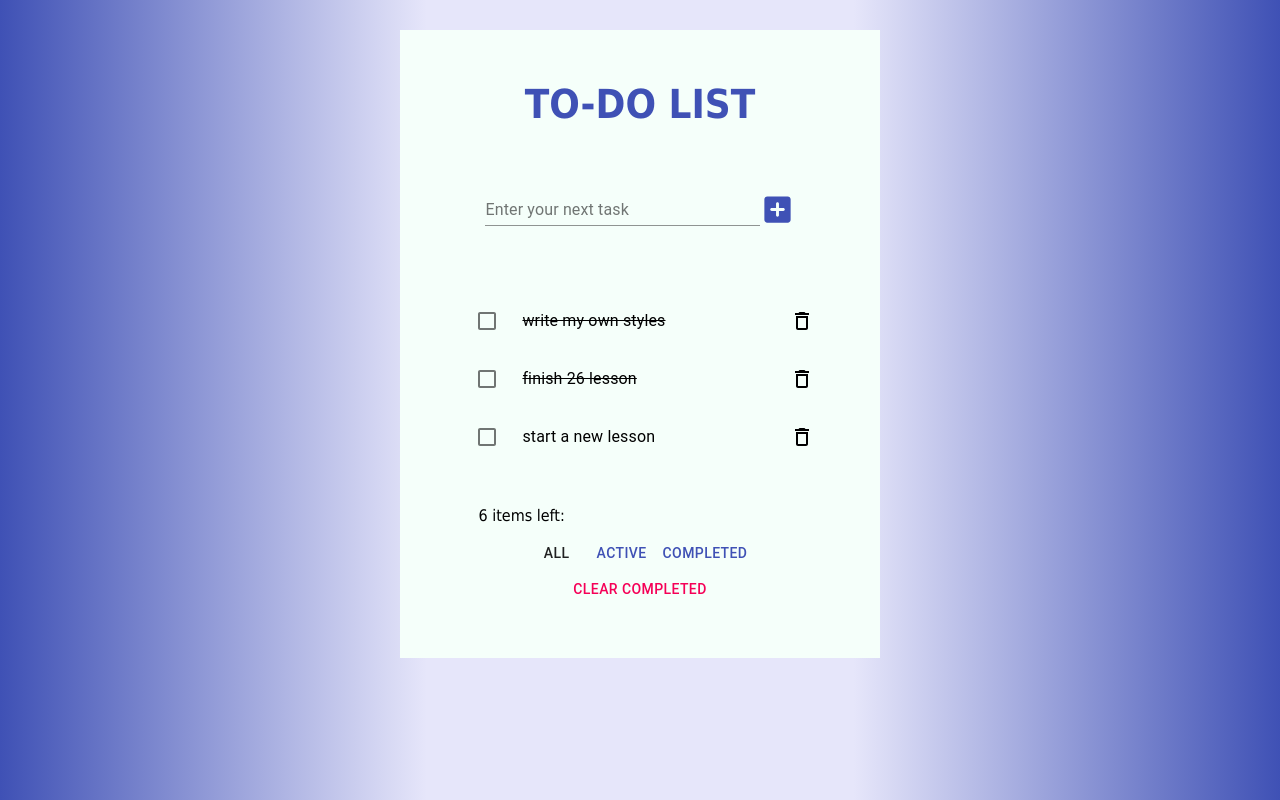
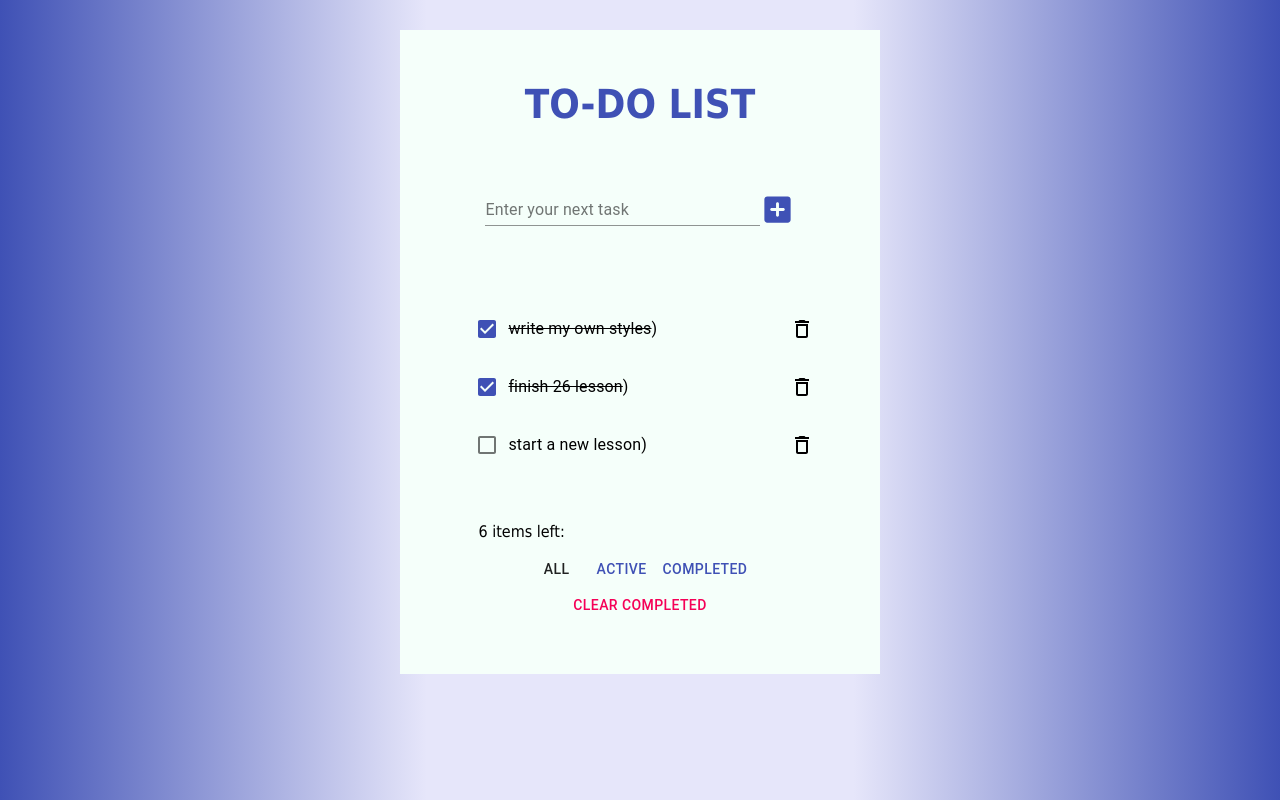
Before and after one commit to WebHeroSchool/Liuba_react, a React (Create React App) app: page / in a window 1280 px wide. Built offline with nearby package versions, Linux system fonts and the light colour scheme.

Commit message:
did the corrections

```diff
--- a/src/components/App/App.js
+++ b/src/components/App/App.js
@@ -29,7 +29,7 @@ class App extends React.Component{
 
   onClickDone = id => {
     const newItemList = this.state.items.map(item=>{
-      const newItem = {...item};
+      const newItem = { ...item };
 
       if (item.id === id){
         newItem.isDone = !item.isDone;
--- a/src/components/Item/Item.js
+++ b/src/components/Item/Item.js
@@ -1,15 +1,32 @@
 import React from 'react';
 import classnames from 'classnames';
+import Checkbox from '@material-ui/core/Checkbox';
+import DeleteOutlineIcon from '@material-ui/icons/DeleteOutline';
+import ListItemText from '@material-ui/core/ListItemText';
+import ListItem from '@material-ui/core/ListItem';
 
 import styles from './Item.module.css';
 
-const Item = ({ value, isDone, onClickDone, id }) => (<span className={
+const Item = ({ item, classes, value, isDone, onClickDone, id }) =>(
+  <div>
+
+      <ListItem>
+          <Checkbox color="primary"
+          checked={isDone}
+          inputProps={{'aria-label': 'uncontrolled-checkbox'}}
+          onClick = {() => onClickDone(id)}/>
+        <ListItemText>
+             <span className={
              classnames({
                [styles.item]: true,
                [styles.done]: isDone
              })
            }>
                {value}
-</span>);
+           </span>)
+       </ListItemText>
+       <DeleteOutlineIcon />
+      </ListItem>
+</div>);
 
 export default Item;
--- a/src/components/ItemList/ItemList.js
+++ b/src/components/ItemList/ItemList.js
@@ -1,30 +1,17 @@
 import React from 'react';
+import List from '@material-ui/core/List';
 import Item from '../Item/Item'
- import Checkbox from '@material-ui/core/Checkbox';
- import DeleteOutlineIcon from '@material-ui/icons/DeleteOutline';
- import ListItemText from '@material-ui/core/ListItemText';
- import ListItem from '@material-ui/core/ListItem';
- import ListItemIcon from '@material-ui/core/ListItemIcon';
 
- const ItemList = ({ items, isDone, onClickDone, id }) =>(<div>
 
-     {items.map(item => (
-       <ListItem key={item.value} className={item}>
-         <ListItemIcon>
-           <Checkbox color="primary"
-           inputProps={{'aria-label': 'uncontrolled-checkbox'}}
-           onClick = {() => onClickDone(item.id)}/>
-         </ListItemIcon>
-         <ListItemText>
+ const ItemList = ({ items, onClickDone }) => (<List>
+  {items.map(item => <li key={item.value}>
     <Item
       value={item.value}
       isDone={item.isDone}
       id={item.id}
-             onClickDone={onClickDone}
+      onClickDone = {onClickDone}
     />
-        </ListItemText>
-        <DeleteOutlineIcon />
-       </ListItem>
-     ))}
- </div>);
+  </li>)}
+</List>);
+
 export default ItemList;
```
Also changed, not shown: src/App.js (deleted, +0 -14 lines). Lines whose indentation alone changed are shown as unchanged.
